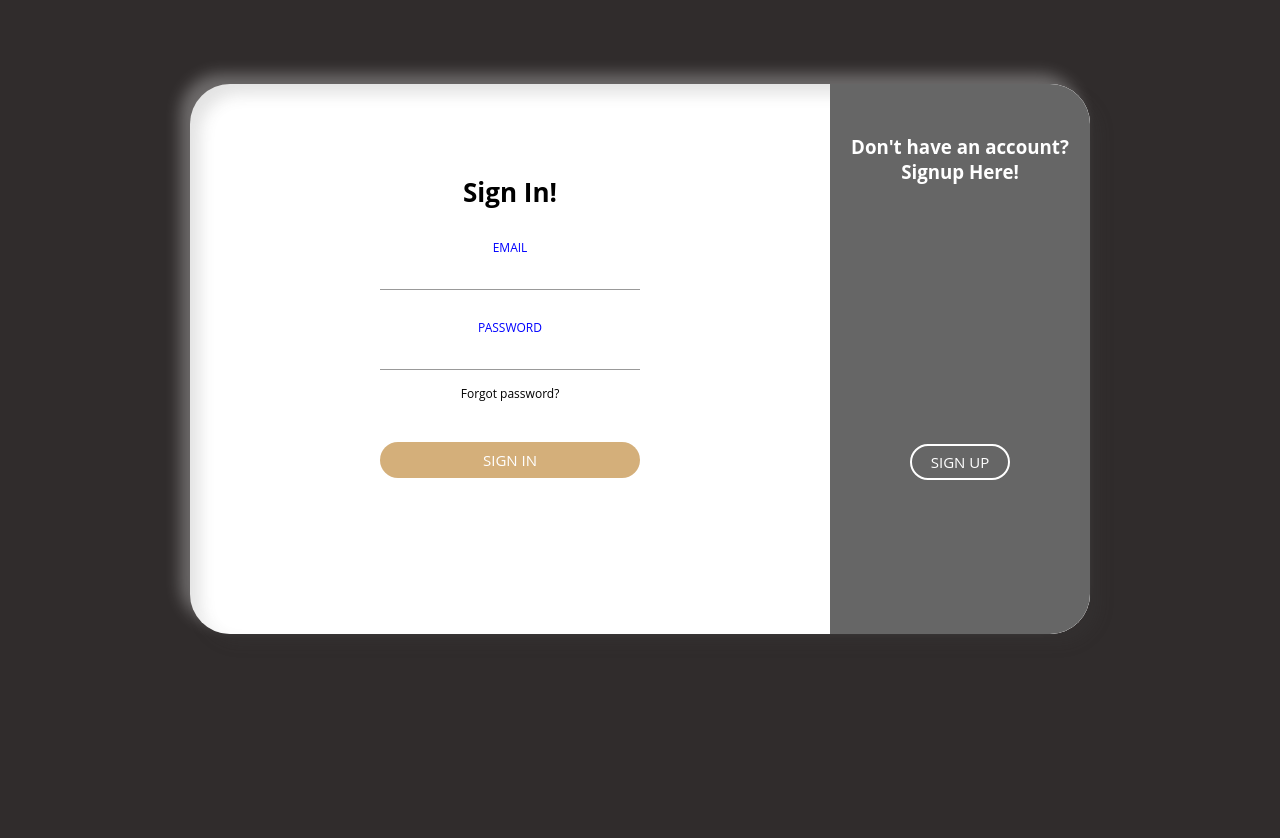
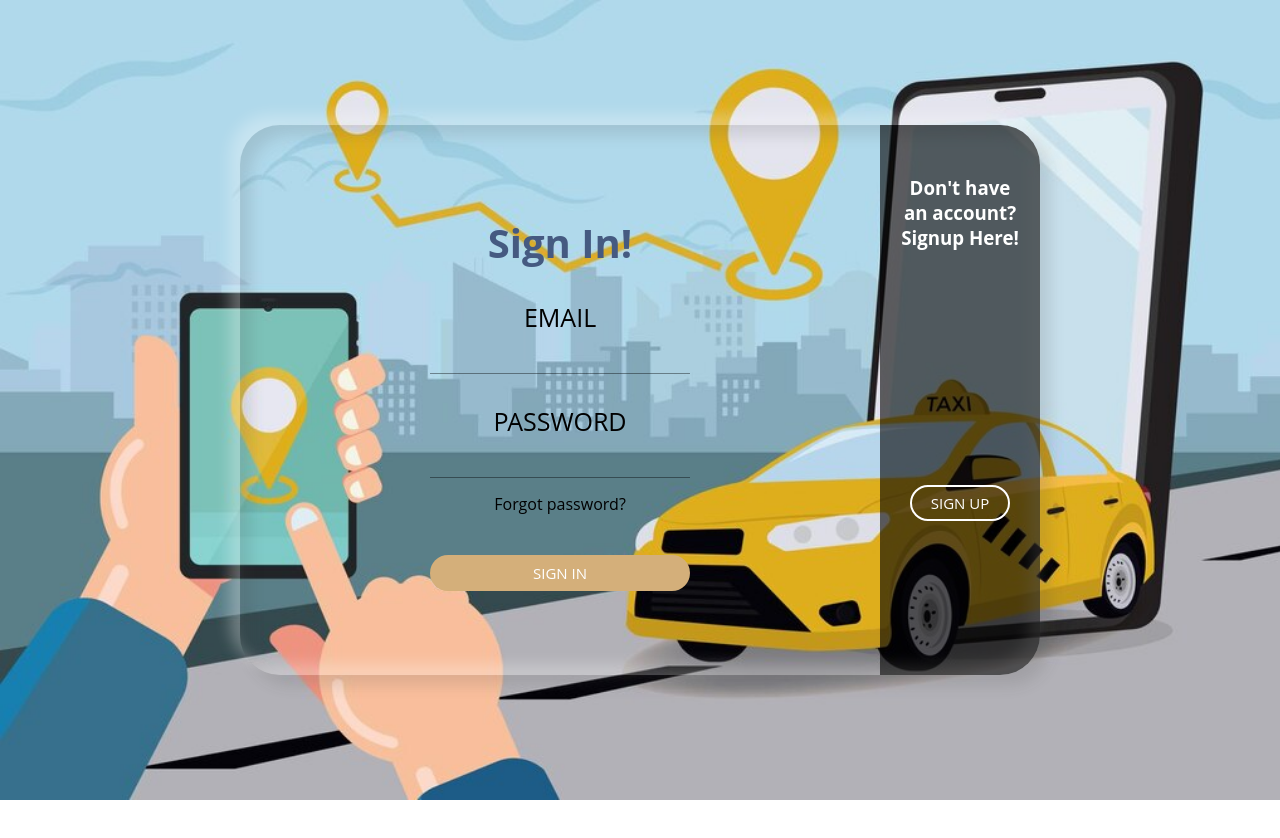
Before and after one commit to Team-Software-Engineering/E-vehicle-reservation-system, a plain HTML site: page login.html in a window 1280 px wide. After the commit the page ends 800 px from the top, so only its background shows below. Drawn offline with Linux system fonts and the light colour scheme.

Commit message:
login updated

```diff
--- a/login.css
+++ b/login.css
@@ -8,8 +8,16 @@
 
 body {
     font-family: 'Open Sans', Helvetica, Arial, sans-serif;
-    background: rgb(48, 44, 44);
-}
+    width: 100vw;
+    height: 100vh;
+    display: flex;
+    align-items: center;
+    justify-content: center;
+    background-image: url("./images/taxi-out-from-phone-booking-online-taxi-service-graphic-design-vector-illustration_620585-19.jpg");
+    background-size: cover;
+    background-repeat: no-repeat;
+    min-width: 100vw;
+ }
 
 input,
 button {
@@ -30,12 +38,12 @@ button {
     overflow: hidden;
     position: relative;
     padding-top:40px ;
-    width: 900px;
+    width: 800px;
     height: 550px;
-    padding: 40px 0;
-    margin: 0 auto 300px;
-    margin-top: 40px;
-    background: #fff;
+    padding: 50px 0;
+    background: transparent;
+    opacity: 100%;
+;
     box-shadow: -10px -10px 15px rgba(255, 255, 255, 0.3), 10px 10px 15px rgba(70, 70, 70, 0.15), inset -10px -10px 15px rgba(255, 255, 255, 0.3), inset 10px 10px 15px rgba(70, 70, 70, 0.15);
 }
 
@@ -47,7 +55,7 @@ button {
     transition: -webkit-transform 1.2s ease-in-out;
     transition: transform 1.2s ease-in-out;
     transition: transform 1.2s ease-in-out, -webkit-transform 1.2s ease-in-out;
-    padding: 50px 30px 0;
+    padding: 40px 30px 0;
 }
 
 .sub-cont {
@@ -55,10 +63,10 @@ button {
     position: absolute;
     left: 640px;
     top: 0;
-    width: 900px;
+    width: 1500px;
     height: 100%;
-    padding-left: 260px;
-    background: #fff;
+    padding-left: 160px;
+    background: transparent;
     -webkit-transition: -webkit-transform 1.2s ease-in-out;
     transition: -webkit-transform 1.2s ease-in-out;
     transition: transform 1.2s ease-in-out;
@@ -87,7 +95,7 @@ button {
     position: absolute;
     left: 0;
     top: 0;
-    width: 260px;
+    width: 160px;
     height: 100%;
     padding-top: 360px;
 }
@@ -112,7 +120,7 @@ button {
     position: absolute;
     left: 0;
     top: 0;
-    width: 100%;
+    width: 400%;
     height: 100%;
     background: rgba(0, 0, 0, 0.6);
 }
@@ -130,7 +138,7 @@ button {
     width: 100%;
     padding: 0 20px;
     text-align: center;
-    color: #fff;
+    color: white;
     -webkit-transition: -webkit-transform 1.2s ease-in-out;
     transition: -webkit-transform 1.2s ease-in-out;
     transition: transform 1.2s ease-in-out;
@@ -138,7 +146,7 @@ button {
 }
 
 .img__text h2 {
-    margin-bottom: 10px;
+    margin-bottom: 12px;
     font-weight: normal;
 }
 
@@ -223,20 +231,22 @@ button {
 
 h2 {
     width: 100%;
-    font-size: 26px;
+    font-size: 40px;
     text-align: center;
+    color: #455a81;
 }
 
 label {
     display: block;
+    font-size: 30px ;
     width: 260px;
     margin: 25px auto 0;
     text-align: center;
 }
 
 label span {
-    font-size: 12px;
-    color: blue;
+    font-size: 25px;
+    color: black;
     text-transform: uppercase;
 }
 
@@ -245,7 +255,7 @@ input {
     width: 100%;
     margin-top: 5px;
     padding-bottom: 5px;
-    font-size: 16px;
+    font-size: 20px;
     border-bottom: 1px solid rgba(0, 0, 0, 0.4);
     text-align: center;
 }
@@ -253,7 +263,8 @@ input {
 .forgot-pass {
     margin-top: 15px;
     text-align: center;
-    font-size: 12px;
+    font-size: 16px;
+    font-style: bold;
     color: black;
 }
 
@@ -265,7 +276,7 @@ input {
 }
 
 .fb-btn {
-    border: 2px solid #d3dae9;
+    border: 3px solid #d3dae9;
     color: #8fa1c7;
 }
 
```
Also changed, not shown: images/taxi-out-from-phone-booking-online-taxi-service-graphic-design-vector-illustration_620585-19.jpg (added).
